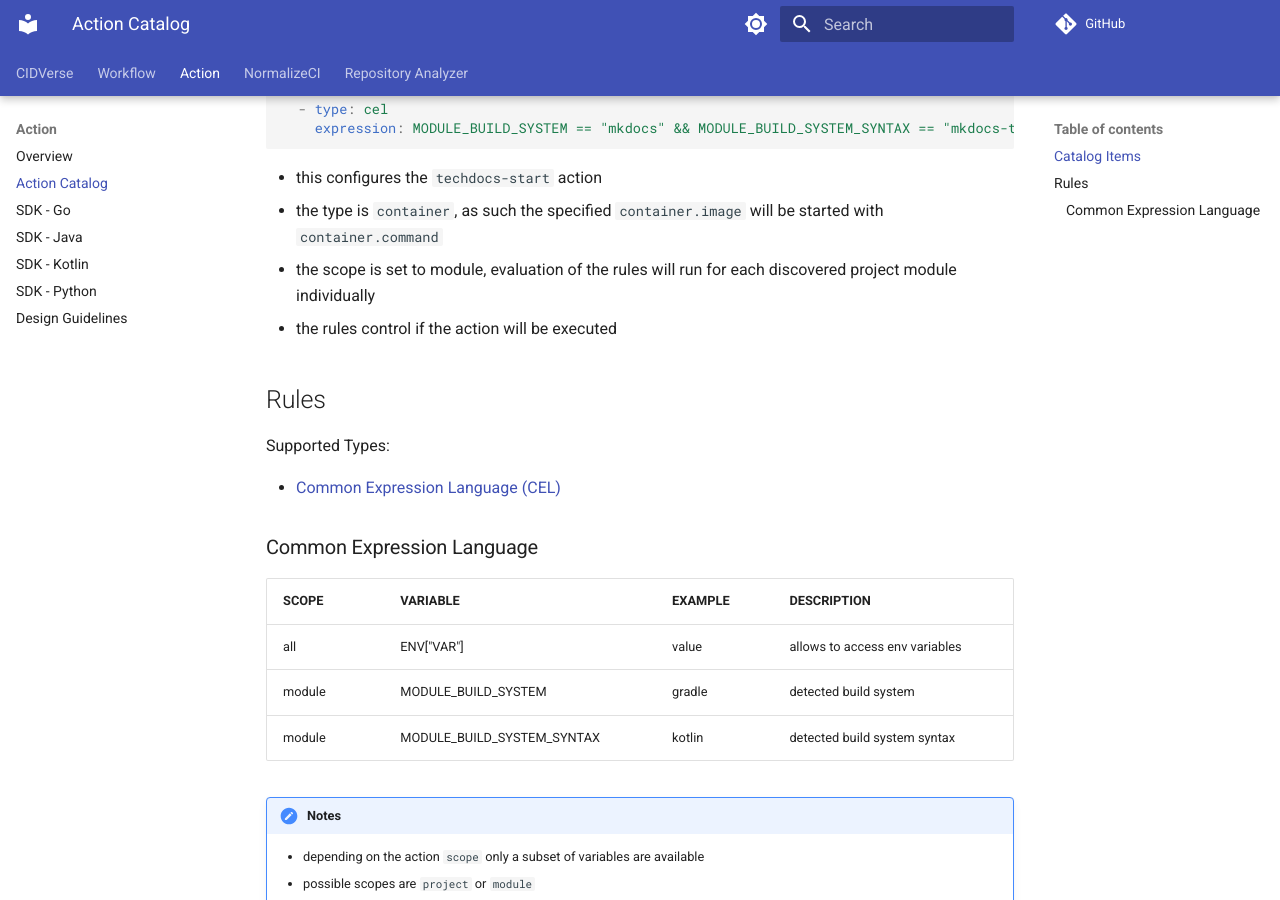
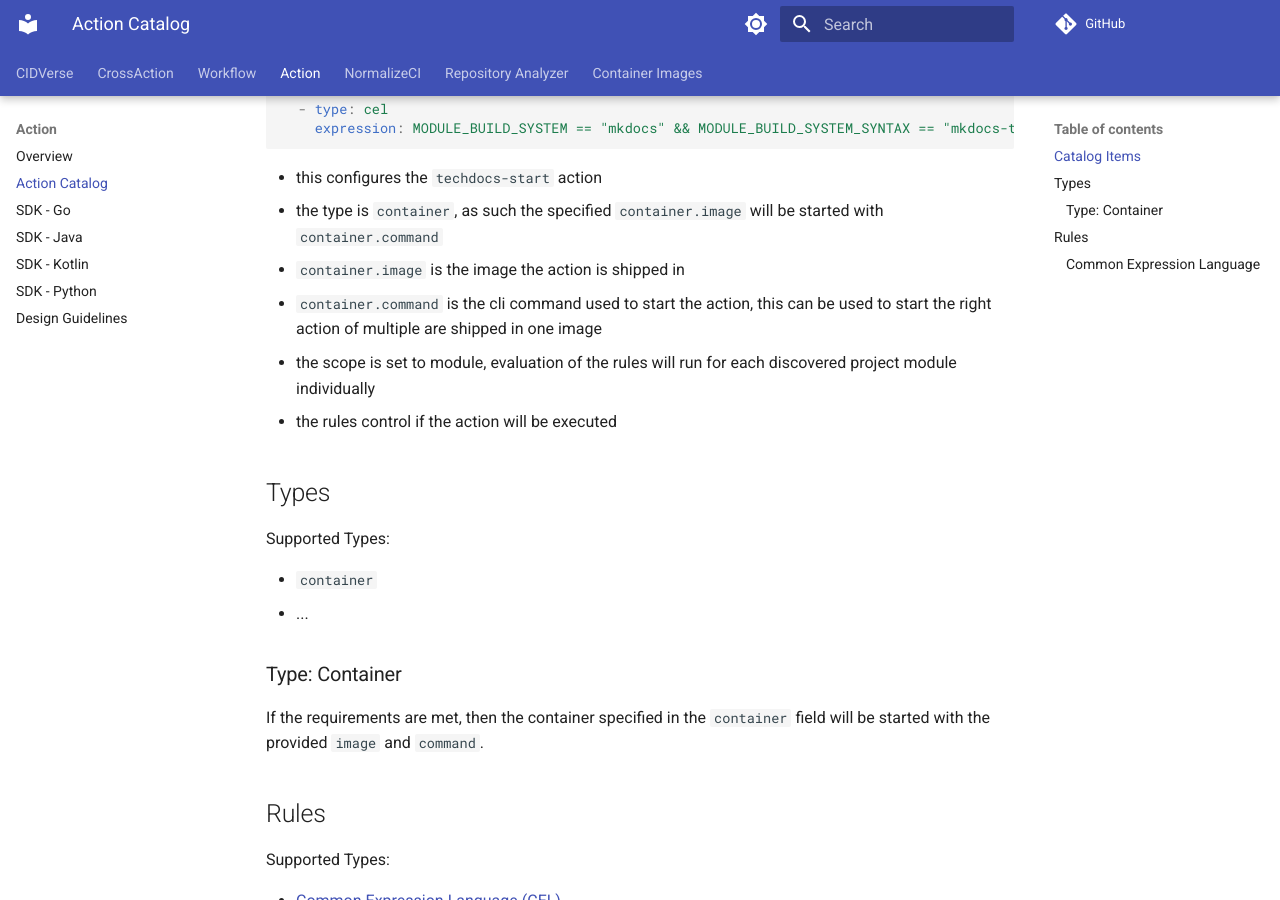
Before and after one commit to cidverse/cidverse.github.io, an MkDocs documentation site: the page built from docs/action/catalog.md, in a window 1280 px wide and 900 px high, scrolled down 383 px. Built offline with MkDocs 1.6.1 and Material for MkDocs 9.7.7, drawn with Linux system fonts in a browser that asks for light colours; comment, search, counter and statistics services are not loaded.

Commit message:
docs: add new sections for crossaction / container images

```diff
--- a/docs/action/catalog.md
+++ b/docs/action/catalog.md
@@ -19,8 +19,22 @@ The action catalog is a yaml file that contains a list of available actions:
 
 - this configures the `techdocs-start` action
 - the type is `container`, as such the specified `container.image` will be started with `container.command`
+- `container.image` is the image the action is shipped in
+- `container.command` is the cli command used to start the action, this can be used to start the right action of multiple are shipped in one image
 - the scope is set to module, evaluation of the rules will run for each discovered project module individually
 - the rules control if the action will be executed
+
+## Types
+
+Supported Types:
+
+- `container`
+- ...
+
+### Type: Container
+
+If the requirements are met, then the container specified in the `container` field will be started with the provided `image` and `command`.
+
 
 ## Rules
 
--- a/mkdocs.yml
+++ b/mkdocs.yml
@@ -30,6 +30,9 @@ theme:
 
 nav:
   - index.md
+  - CrossAction:
+      - crossaction/index.md
+      - crossaction/installation.md
   - Workflow:
       - workflow/index.md
   - Action:
@@ -45,6 +48,10 @@ nav:
       - normalizeci/spec.md
   - Repository Analyzer:
       - repoanalyzer/index.md
+  - Container Images:
+      - container-images/index.md
+      - container-images/cli-image.md
+      - container-images/base-image.md
 
 markdown_extensions:
   - attr_list
```
Also changed, not shown: docs/container-images/base-image.md (added, +21 -0 lines), docs/container-images/cli-image.md (added, +33 -0 lines), docs/container-images/index.md (added, +16 -0 lines), docs/crossaction/index.md (added, +17 -0 lines), docs/crossaction/installation.md (added, +16 -0 lines).
